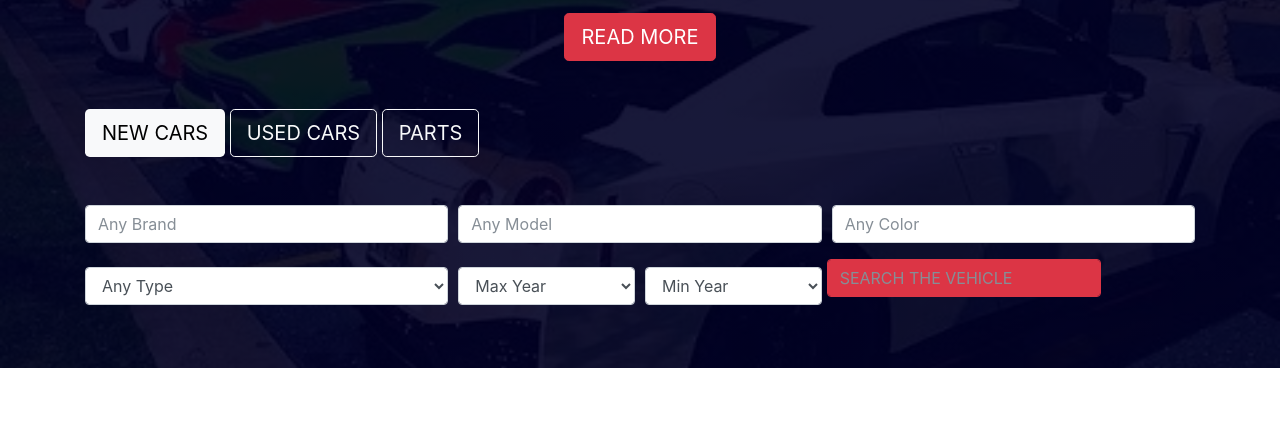
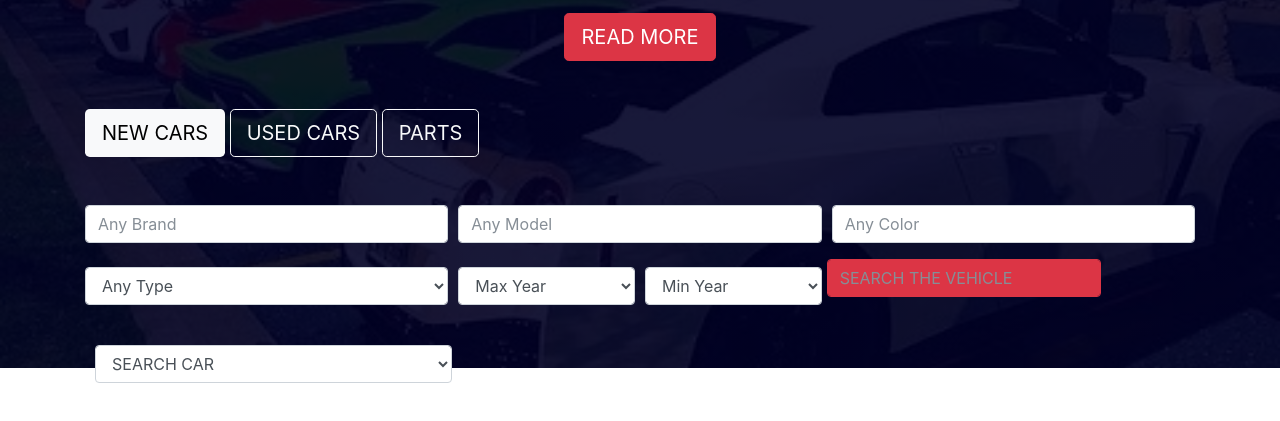
Before and after one commit to edidiongonoyom/first-bootstrap, a plain HTML site: page index.html in a window 1280 px wide. Shown: the part 327-748 px from the top of the page. Drawn offline with nearby package versions, Linux system fonts and the light colour scheme.

Commit message:
i added something

```diff
--- a/index.html
+++ b/index.html
@@ -183,6 +183,15 @@
                    <div class="mt-3">
                     <input type="text" class="form-control btn-danger" placeholder="SEARCH THE VEHICLE">
                   </div>
+                  <div class="container">
+                    <div class="form-row">
+                      <div class="form-group col-md-4">
+                         <label for="inputState"></label>
+                            <select id="inputstate" class="form-control" placeholder="">
+                              <option selected>SEARCH CAR</option>
+                              <option></option>
+                            </select>
+                          </div>
 
                      </div>
                     </div>
```
